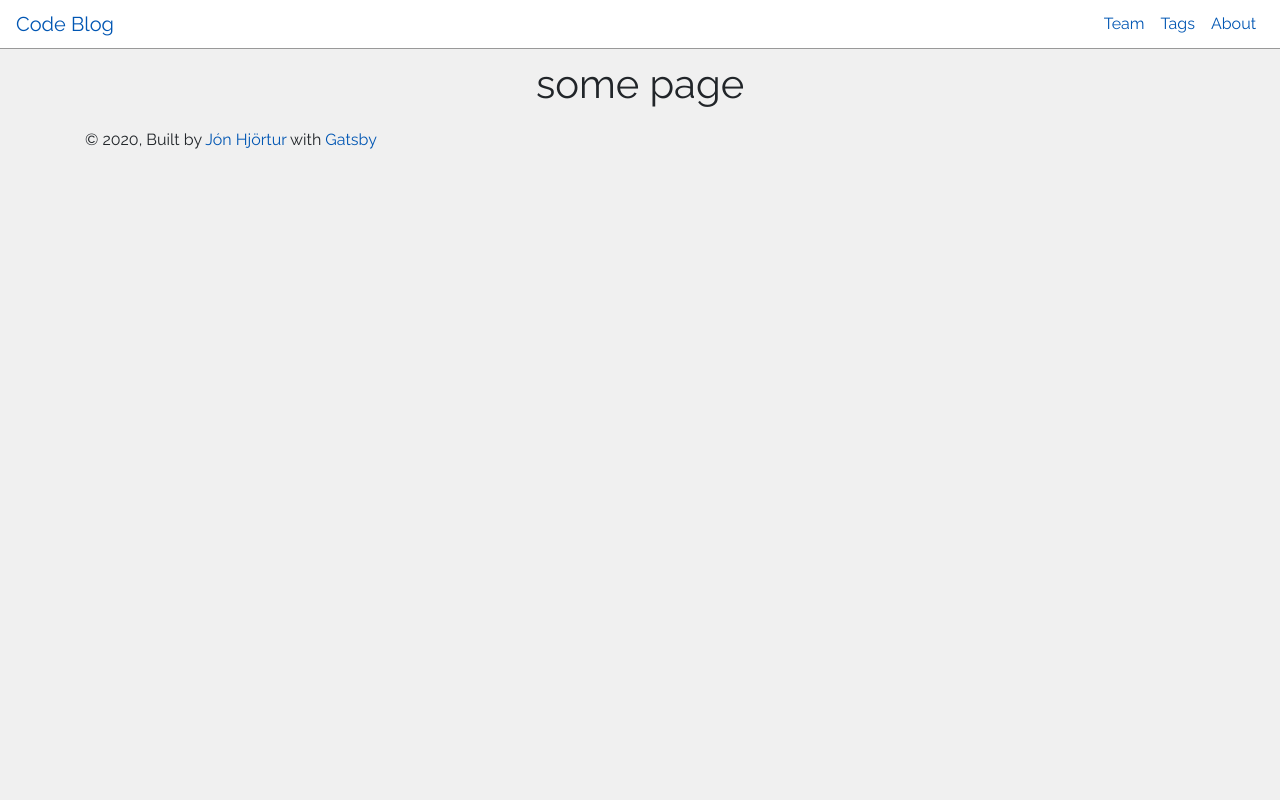
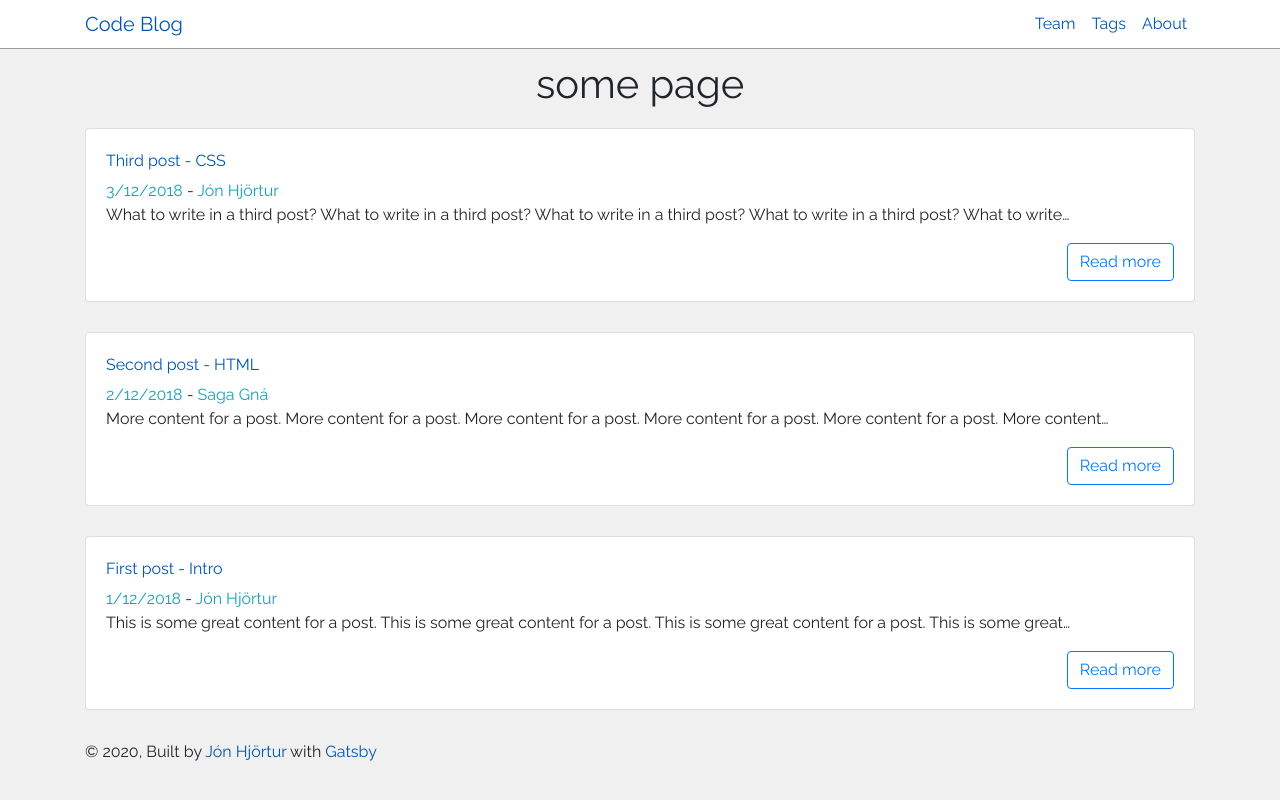
Before and after one commit to jonhjortur/jonhjortur.github.io, a Gatsby site: page / in a window 1280 px wide. Built offline with nearby package versions, Linux system fonts and the light colour scheme; Gatsby itself is replaced by a stand-in of ours.

Commit message:
Fetch posts. See myNotes.md

```diff
--- a/gatsby-config.js
+++ b/gatsby-config.js
@@ -6,13 +6,18 @@
   },
   plugins: [
     `gatsby-plugin-react-helmet`,
-    `gatsby-plugin-sass`,
-    `gatsby-plugin-catch-links`,
     {
       resolve: `gatsby-source-filesystem`,
       options: {
         name: `images`,
         path: `${__dirname}/src/images`,
+      },
+    },
+    {
+      resolve: `gatsby-source-filesystem`,
+      options: {
+        name: `images`, // Ættum við ekki að breyta þessu nafni líka??
+        path: `${__dirname}/src/pages`,
       },
     },
     `gatsby-transformer-sharp`,
@@ -29,6 +34,9 @@
         icon: `src/images/icon.png`, // This path is relative to the root of the site.
       },
     },
+    `gatsby-plugin-sass`,
+    `gatsby-plugin-catch-links`,
+    'gatsby-transformer-remark'
     // this (optional) plugin enables Progressive Web App + Offline functionality
     // To learn more, visit: https://gatsby.dev/offline
     // `gatsby-plugin-offline`,
--- a/package.json
+++ b/package.json
@@ -15,6 +15,7 @@
     "gatsby-plugin-sass": "^2.2.3",
     "gatsby-plugin-sharp": "^2.5.6",
     "gatsby-source-filesystem": "^2.2.4",
+    "gatsby-transformer-remark": "^2.7.5",
     "gatsby-transformer-sharp": "^2.4.6",
     "node-sass": "^4.13.1",
     "prop-types": "^15.7.2",
--- /dev/null
+++ b/src/components/Post.js
@@ -0,0 +1,25 @@
+import React from "react"
+import { Link } from "gatsby"
+import { Card, CardBody, CardTitle, CardSubtitle, CardText } from "reactstrap"
+
+const Post = ({ title, author, path, date, body }) => {
+  return (
+    <Card>
+      <CardBody>
+        <CardTitle>
+          <Link to={path}>{title}</Link>
+        </CardTitle>
+        <CardSubtitle>
+          <span className="text-info">{date}</span> - {` `}
+          <span className="text-info">{author}</span>
+        </CardSubtitle>
+        <CardText>{body}</CardText>
+        <Link to={path} className="btn btn-outline-primary float-right">
+          Read more
+        </Link>
+      </CardBody>
+    </Card>
+  )
+}
+
+export default Post
--- a/src/components/header.js
+++ b/src/components/header.js
@@ -26,8 +26,8 @@
   }
   render() {
     return (
-      <div>
         <Navbar fixed="top" light expand="sm">
+          <div className="container">
             <NavbarBrand href="/">{this.props.siteTitle}</NavbarBrand>
             <NavbarToggler onClick={this.toggle} />
             <Collapse isOpen={this.state.isOpen} navbar>
@@ -43,9 +43,9 @@
                 </NavItem>
               </Nav>
             </Collapse>
+          </div>
       </Navbar>
-      </div>
-    );
+    )
   }
 }
 
--- a/src/pages/index.js
+++ b/src/pages/index.js
@@ -1,15 +1,51 @@
 import React from "react"
-import { Link } from "gatsby"
-
 import Layout from "../components/layout"
 import SEO from "../components/seo"
+import { graphql, StaticQuery } from "gatsby"
+import Post from "../components/Post"
 
 const IndexPage = () => (
   <Layout>
-    <SEO title="Home" />
+    <SEO title="Home" keywords={[`/*WHAT TO PUT HERE!!?*/`]} />
     <h1>some page</h1>
+    <StaticQuery
+      query={indexQuery}
+      render={data => {
+        return (
+          <div>
+            {data.allMarkdownRemark.edges.map(({ node }) => (
+              <Post
+                title={node.frontmatter.title}
+                author={node.frontmatter.author}
+                path={node.frontmatter.path}
+                date={node.frontmatter.date}
+                body={node.excerpt}
+              />
+            ))}
+          </div>
+        )
+      }}
+    />
   </Layout>
 )
 
+const indexQuery = graphql`
+  {
+    allMarkdownRemark(sort: { fields: [frontmatter___date], order: DESC}) {
+      edges {
+        node {
+          id
+          frontmatter {
+            title
+            date(formatString: "D/M/YYYY")
+            author
+            path
+          }
+          excerpt
+        }
+      }
+    }
+  }
+`
 
 export default IndexPage
--- /dev/null
+++ b/src/pages/posts/001-first-post.md
@@ -0,0 +1,8 @@
+---
+title: "First post - Intro"
+date: 2018-12-01 07:00:00
+author: "Jón Hjörtur"
+path: "/first-post"
+---
+
+This is some great content for a post. This is some great content for a post. This is some great content for a post. This is some great content for a post. This is some great content for a post. This is some great content for a post.
--- /dev/null
+++ b/src/pages/posts/002-second-post.md
@@ -0,0 +1,8 @@
+---
+title: "Second post - HTML"
+date: 2018-12-02 07:00:00
+author: "Saga Gná"
+path: "/second-post"
+---
+
+More content for a post. More content for a post. More content for a post. More content for a post. More content for a post. More content for a post. More content for a post. More content for a post. More content for a post. More content for a post. More content for a post. More content for a post. More content for a post. More content for a post. More content for a post. More content for a post.
--- /dev/null
+++ b/src/pages/posts/003-third-post.md
@@ -0,0 +1,8 @@
+---
+title: "Third post - CSS"
+date: 2018-12-03 07:00:00
+author: "Jón Hjörtur"
+path: "/third-post"
+---
+
+What to write in a third post? What to write in a third post? What to write in a third post? What to write in a third post? What to write in a third post? What to write in a third post? What to write in a third post? What to write in a third post? What to write in a third post? What to write in a third post? What to write in a third post? What to write in a third post? What to write in a third post? What to write in a third post? What to write in a third post? What to write in a third post? What to write in a third post? What to write in a third post? What to write in a third post? What to write in a third post? What to write in a third post? What to write in a third post?
```
Also changed, not shown: 1 other file. Lines whose indentation alone changed are shown as unchanged.
